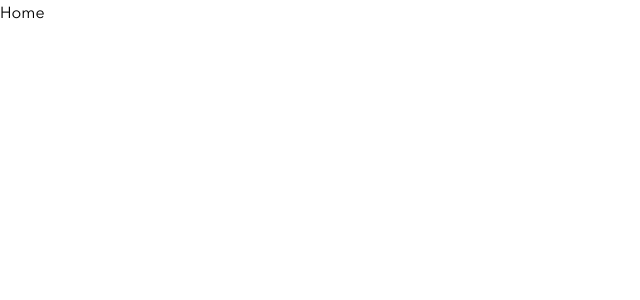
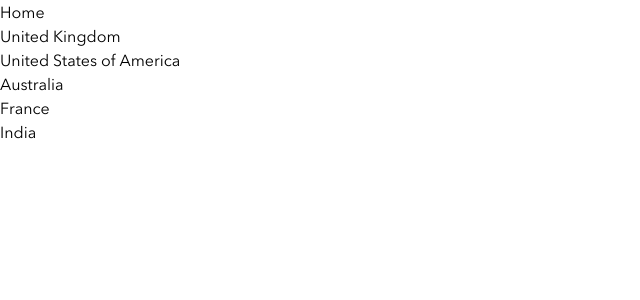
Before and after one commit to cjewell47/get-the-news-app, a Next.js app: page / in a window 1280 px wide. Shown: the top 300 px of the page, without its empty margins (0-640 px from the left). Built offline with nearby package versions, Linux system fonts and the light colour scheme.

Commit message:
Moved head tags to pagelayout component

```diff
--- /dev/null
+++ b/components/layout/layout.interface.ts
@@ -0,0 +1,4 @@
+export interface PageLayoutPropsInterface {
+  /** content of pages */
+  children: JSX.Element;
+}
--- /dev/null
+++ b/components/layout/layout.tsx
@@ -0,0 +1,29 @@
+import Head from 'next/head';
+import React, { FunctionComponent } from 'react';
+import { PageLayoutPropsInterface } from './layout.interface';
+
+const PageLayout: FunctionComponent<PageLayoutPropsInterface> = ({ children }) => {
+  return (
+    <React.Fragment>
+      <Head>
+        <link
+          rel='preload'
+          href='/fonts/avenir-next-bold.woff2'
+          as='font'
+          crossOrigin=''
+        />
+        <link
+          rel='preload'
+          href='/fonts/avenir-next-regular.woff2'
+          as='font'
+          crossOrigin=''
+        />
+      </Head>
+      <main>
+        {children}
+      </main>
+    </React.Fragment>
+  );
+}
+
+export default PageLayout;
--- a/pages/[country].tsx
+++ b/pages/[country].tsx
@@ -1,28 +1,14 @@
 import React, { FunctionComponent } from 'react';
-import Head from 'next/head';
+import PageLayout from '../components/layout/layout';
 
 
 
 const Country: FunctionComponent = () => {
 
   return (
-    <React.Fragment>
-      <Head>
-        <link
-          rel='preload'
-          href='/fonts/avenir-next-bold.woff2'
-          as='font'
-          crossOrigin=''
-        />
-        <link
-          rel='preload'
-          href='/fonts/avenir-next-regular.woff2'
-          as='font'
-          crossOrigin=''
-        />
-      </Head>
+    <PageLayout>
       <h1>Country</h1>
-    </React.Fragment>
+    </PageLayout>
   );
 };
 
--- a/pages/index.tsx
+++ b/pages/index.tsx
@@ -1,40 +1,31 @@
-import React, { FunctionComponent } from 'react';
-import Head from 'next/head';
-import { GetServerSideProps } from 'next';
-import data from '../mock-data/countries.json';
-import { Context } from 'vm';
-import { HomePagePropsInterface } from '../interfaces/page.interface';
+import React, {FunctionComponent} from 'react';
+import {GetServerSideProps} from 'next';
+import countryData from '../mock-data/countries.json';
+import {HomePagePropsInterface} from '../interfaces/page.interface';
+import PageLayout from '../components/layout/layout';
 
-
-const Home: FunctionComponent<HomePagePropsInterface> = ({ countries }) => {
+const Home: FunctionComponent<HomePagePropsInterface> = ({countries}) => {
   console.log('countries', countries);
 
   return (
-    <React.Fragment>
-      <Head>
-        <link
-          rel='preload'
-          href='/fonts/avenir-next-bold.woff2'
-          as='font'
-          crossOrigin=''
-        />
-        <link
-          rel='preload'
-          href='/fonts/avenir-next-regular.woff2'
-          as='font'
-          crossOrigin=''
-        />
-      </Head>
-      <h1>Home</h1>
-    </React.Fragment>
+    <PageLayout>
+      <React.Fragment>
+        <h1>Home</h1>
+        <ul>
+          {countries.map((country, i) => (
+            <li key={i}>{country.name}</li>
+          ))}
+        </ul>
+      </React.Fragment>
+    </PageLayout>
   );
 };
 
-export const getServerSideProps: GetServerSideProps = async (context: Context) => {
-  const { countries } = data;
+export const getServerSideProps: GetServerSideProps = async () => {
+  const data = countryData;
   return {
-    props: countries
+    props: data,
   };
-}
+};
 
 export default Home;
```
